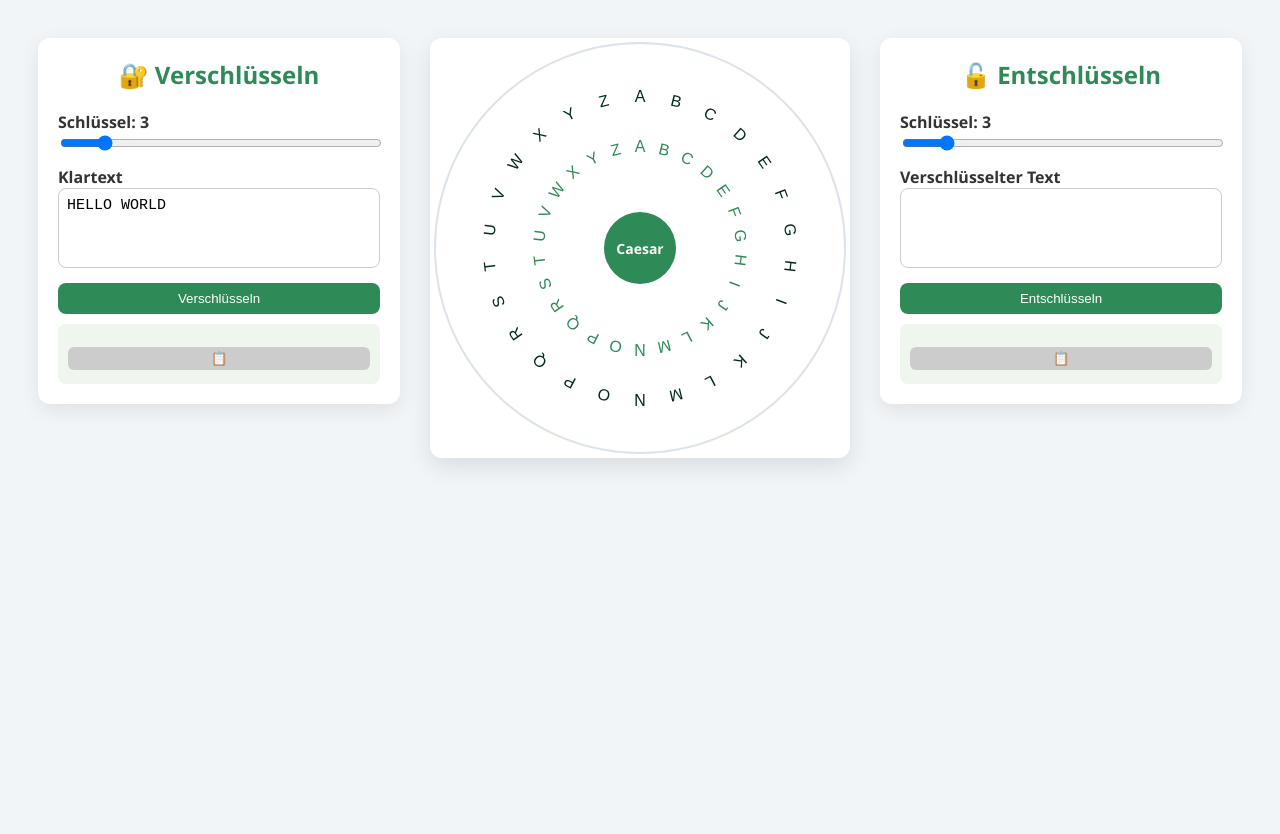
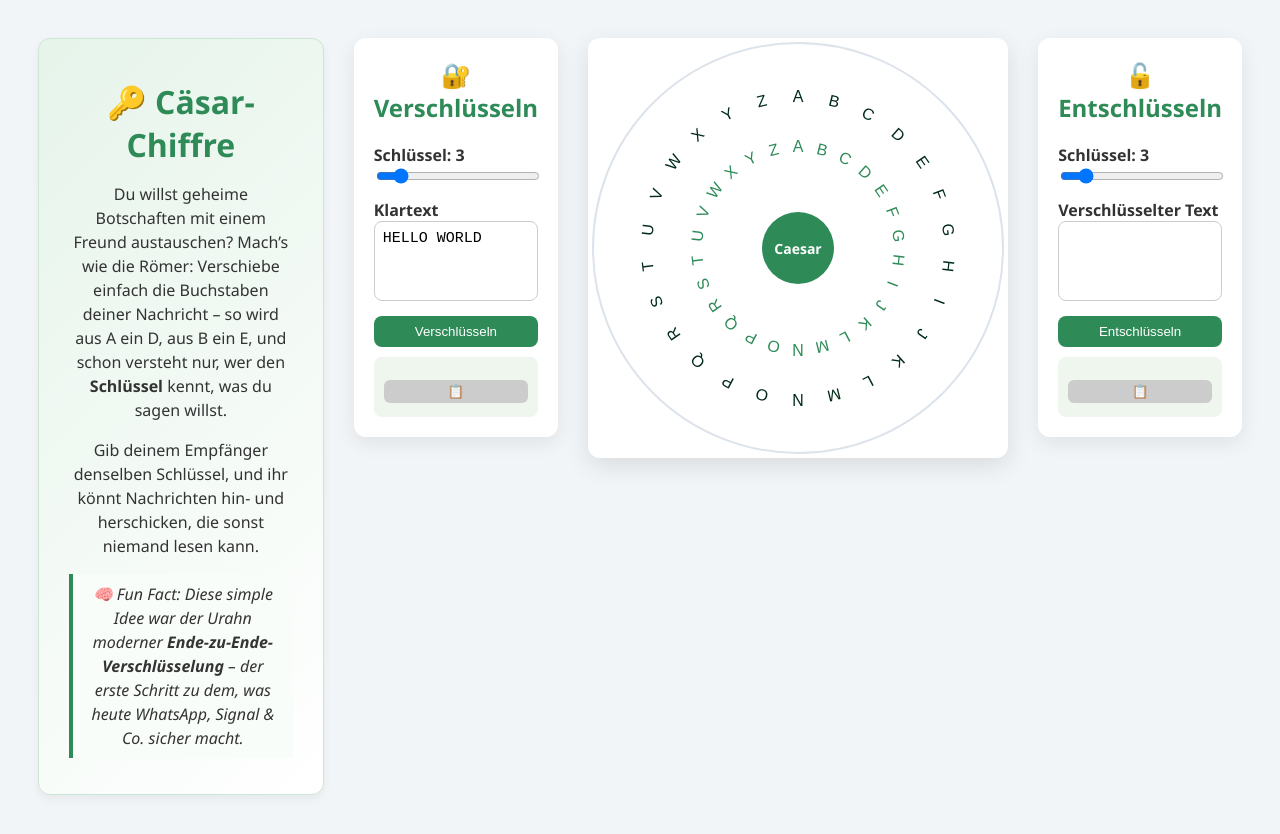
Before and after one commit to DD1911/Caesar-chiffre, a plain HTML site: page index.html in a window 1280 px wide. Before the commit the page ends 800 px from the top, so only its background shows below. Drawn offline with Linux system fonts and the light colour scheme.

Commit message:
Update index.html

```diff
--- a/index.html
+++ b/index.html
@@ -5,6 +5,36 @@
     <meta name="viewport" content="width=device-width,initial-scale=1" />
     <title>Cäsar-Chiffre – Visual Encrypt & Decrypt</title>
     <style>
+        .intro-box {
+    background: linear-gradient(135deg, #e6f4ea, #ffffff);
+    border: 1px solid #cde5d3;
+    border-radius: 12px;
+    padding: 20px 30px;
+    box-shadow: 0 4px 10px rgba(0,0,0,0.05);
+    max-width: 900px;
+    margin: 0 auto 40px auto;
+    text-align: center;
+}
+
+.intro-box h1 {
+    color: #2e8b57;
+    margin-bottom: 10px;
+}
+
+.intro-box p {
+    color: #333;
+    line-height: 1.5;
+    font-size: 16px;
+}
+
+.intro-box .funfact {
+    margin-top: 15px;
+    font-style: italic;
+    background: #f9fdf9;
+    border-left: 4px solid #2e8b57;
+    padding: 8px 12px;
+}
+
         :root {
             --size: 420px;
             --outer-radius: 190px;
@@ -116,6 +146,23 @@
     </style>
 </head>
 <body>
+
+<div class="intro-box">
+  <h1>🔑 Cäsar-Chiffre</h1>
+  <p>
+    Du willst geheime Botschaften mit einem Freund austauschen? Mach’s wie die Römer:
+    Verschiebe einfach die Buchstaben deiner Nachricht – so wird aus A ein D, aus B ein E,
+    und schon versteht nur, wer den <strong>Schlüssel</strong> kennt, was du sagen willst.
+  </p>
+  <p>
+    Gib deinem Empfänger denselben Schlüssel, und ihr könnt Nachrichten hin- und herschicken,
+    die sonst niemand lesen kann.
+  </p>
+  <p class="funfact">
+    🧠 <em>Fun Fact:</em> Diese simple Idee war der Urahn moderner <strong>Ende-zu-Ende-Verschlüsselung</strong> –
+    der erste Schritt zu dem, was heute WhatsApp, Signal & Co. sicher macht.
+  </p>
+</div>
 
 <!-- ENCRYPTION PANEL -->
 <div class="panel" id="encryptPanel">
```
